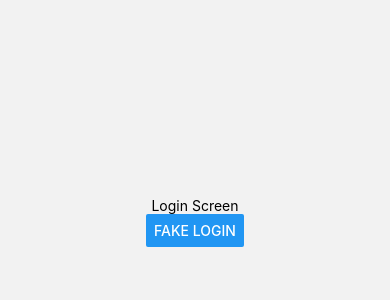
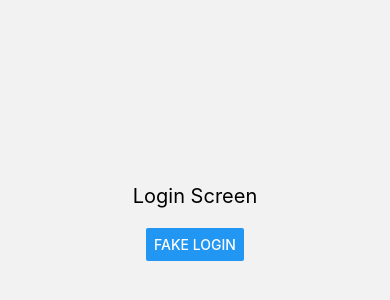
Before and after one commit to orikeo/expomobile, a React Native app: screen /Login in a window 390 px wide. Shown: the part 200-500 px from the top of the page. Built offline with nearby package versions, Linux system fonts and the light colour scheme.

Commit message:
refactor: add typed navigation and extract styles to StyleSheet

```diff
--- a/src/navigation/AppNavigator.tsx
+++ b/src/navigation/AppNavigator.tsx
@@ -4,7 +4,12 @@ import { createNativeStackNavigator } from "@react-navigation/native-stack";
 import LoginScreen from "../screens/LoginScreen";
 import HomeScreen from "../screens/HomeScreen";
 
-const Stack = createNativeStackNavigator();
+export type RootStackParamList = {
+  Login: undefined; // экран Login не принимает параметры
+  Home: undefined;  // Home тоже пока без параметров
+};
+
+const Stack = createNativeStackNavigator<RootStackParamList>();
 
 export default function AppNavigator() {
   return (
--- a/src/screens/LoginScreen.tsx
+++ b/src/screens/LoginScreen.tsx
@@ -1,13 +1,20 @@
-import { View, Text, Button } from "react-native";
+import { View, Text, Button, StyleSheet } from "react-native";
+import { NativeStackNavigationProp } from "@react-navigation/native-stack";
+import { RootStackParamList } from "../navigation/AppNavigator";
+
+type LoginScreenNavigationProp = NativeStackNavigationProp<
+  RootStackParamList,
+  "Login"
+>;
 
 type Props = {
-  navigation: any;
+  navigation: LoginScreenNavigationProp;
 };
 
 export default function LoginScreen({ navigation }: Props) {
   return (
-    <View style={{ flex: 1, justifyContent: "center", alignItems: "center" }}>
-      <Text>Login Screen</Text>
+    <View style={styles.container}>
+      <Text style={styles.title}>Login Screen</Text>
 
       <Button
         title="Fake Login"
@@ -16,3 +23,17 @@ export default function LoginScreen({ navigation }: Props) {
     </View>
   );
 }
+
+// StyleSheet — создаёт объект стилей
+// Это не CSS, а JS-объект, оптимизированный RN
+const styles = StyleSheet.create({
+  container: {
+    flex: 1, // занять весь экран
+    justifyContent: "center", // центр по вертикали
+    alignItems: "center", // центр по горизонтали
+  },
+  title: {
+    fontSize: 20,
+    marginBottom: 20,
+  },
+});
```
